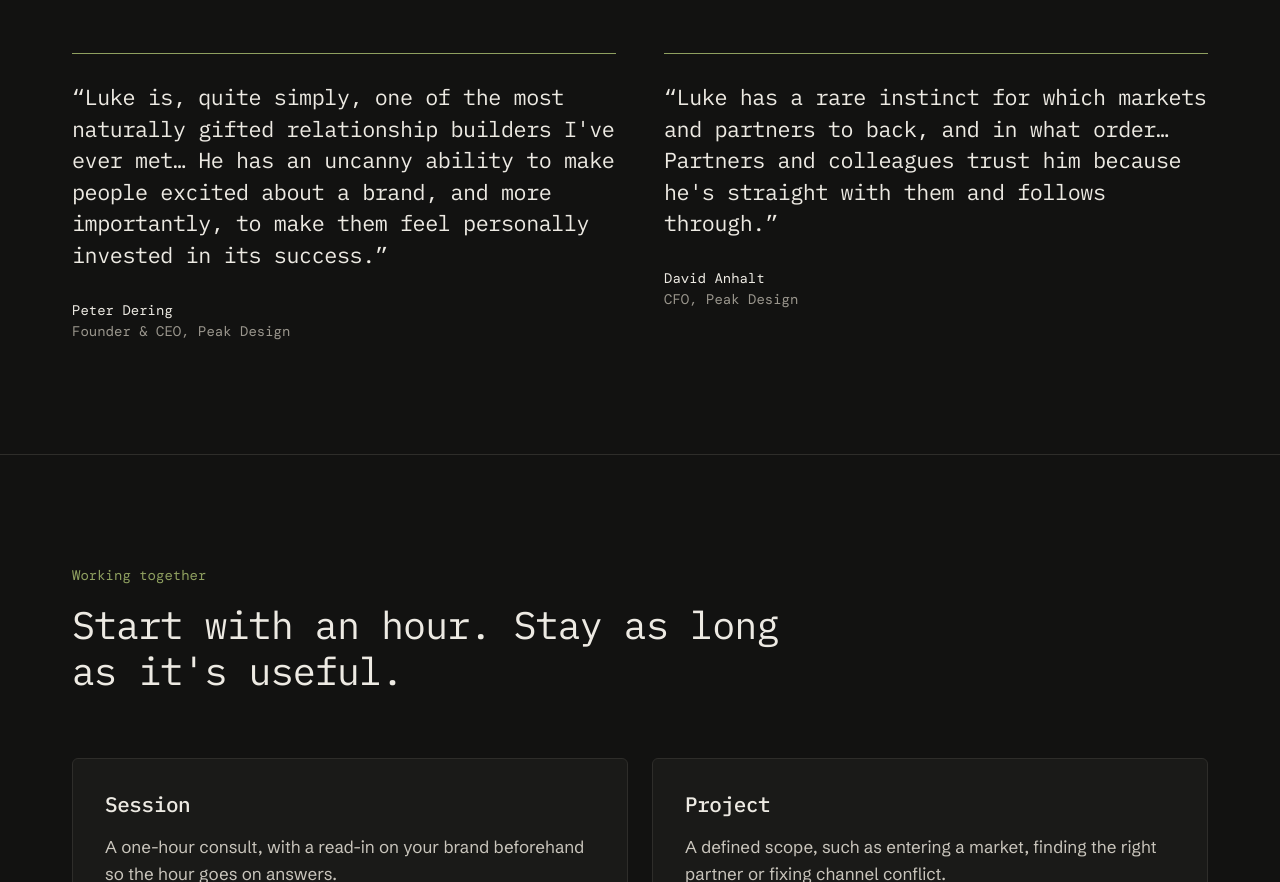
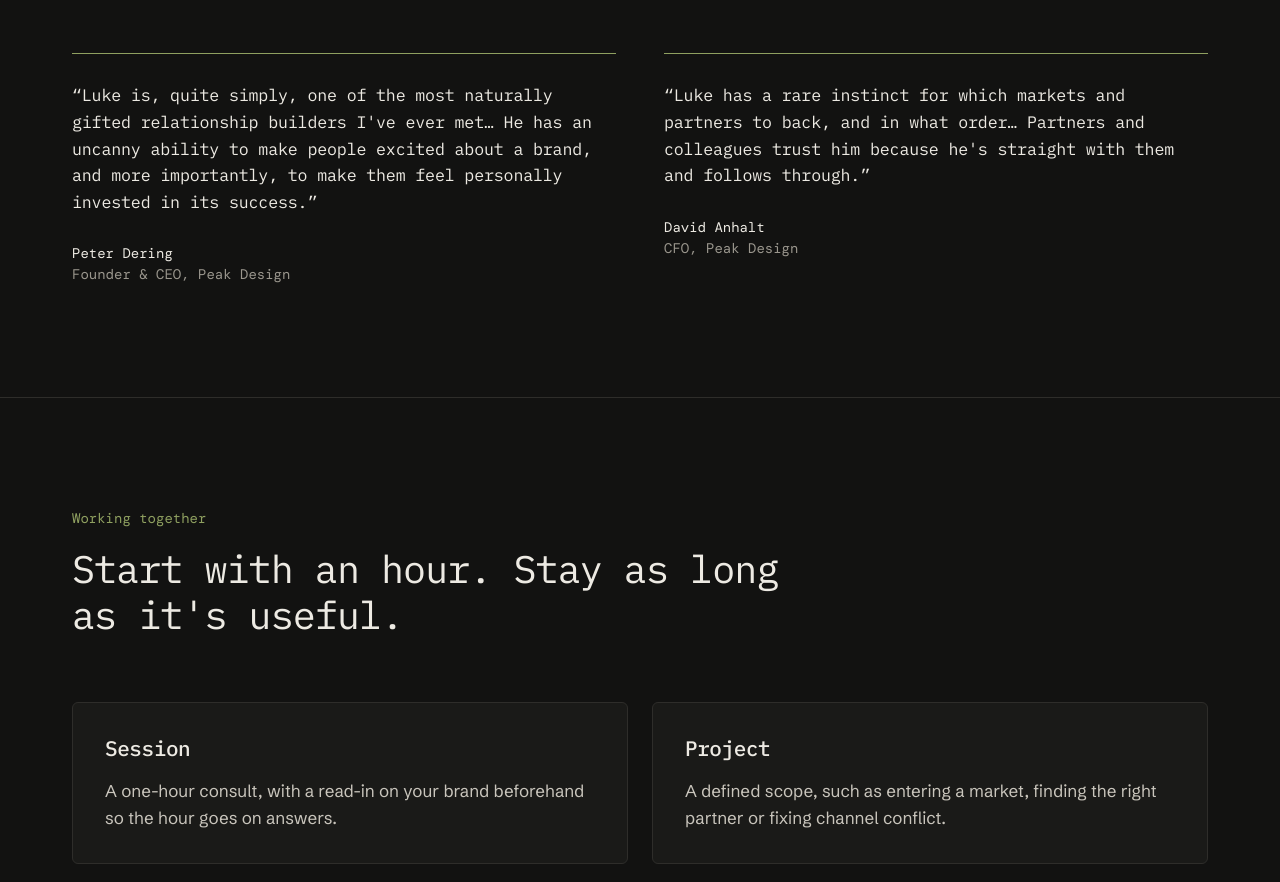
Before and after one commit to bexhayes/throughline-site, a plain HTML site: page index.html in a window 1280 px wide. Shown: the part 4017-4899 px from the top of the page. Drawn offline with nearby package versions, Linux system fonts and the light colour scheme.

Commit message:
Reduce testimonial quote size
Co-Authored-By: Claude Opus 5.5 <noreply@anthropic.com>
Claude-Session: https://claude.ai/code/session_01AmGfSpbaoMdJemTXeUSDX2

```diff
--- a/index.html
+++ b/index.html
@@ -105,7 +105,7 @@ figure{margin:0}
 .card-wide{margin-top:24px}
 .quotes{display:flex;flex-wrap:wrap;gap:48px;margin-top:56px}
 .quote{flex:1 1 320px;min-width:0;margin:0;padding-top:28px;border-top:1px solid var(--accent)}
-.quote p{font:400 clamp(19px,1.7vw,23px)/1.45 var(--head);letter-spacing:-.02em;color:var(--paper);margin:0}
+.quote p{font:400 clamp(16px,1.3vw,18px)/1.6 var(--head);letter-spacing:-.01em;color:var(--paper);margin:0}
 .quote footer{margin-top:28px;font:400 14px/1.5 var(--mono);color:var(--muted)}
 .quote footer strong{display:block;font-weight:400;color:var(--paper)}
 .card h3{font:500 21px/1.25 var(--head);letter-spacing:-.02em;margin:0 0 16px}
```
